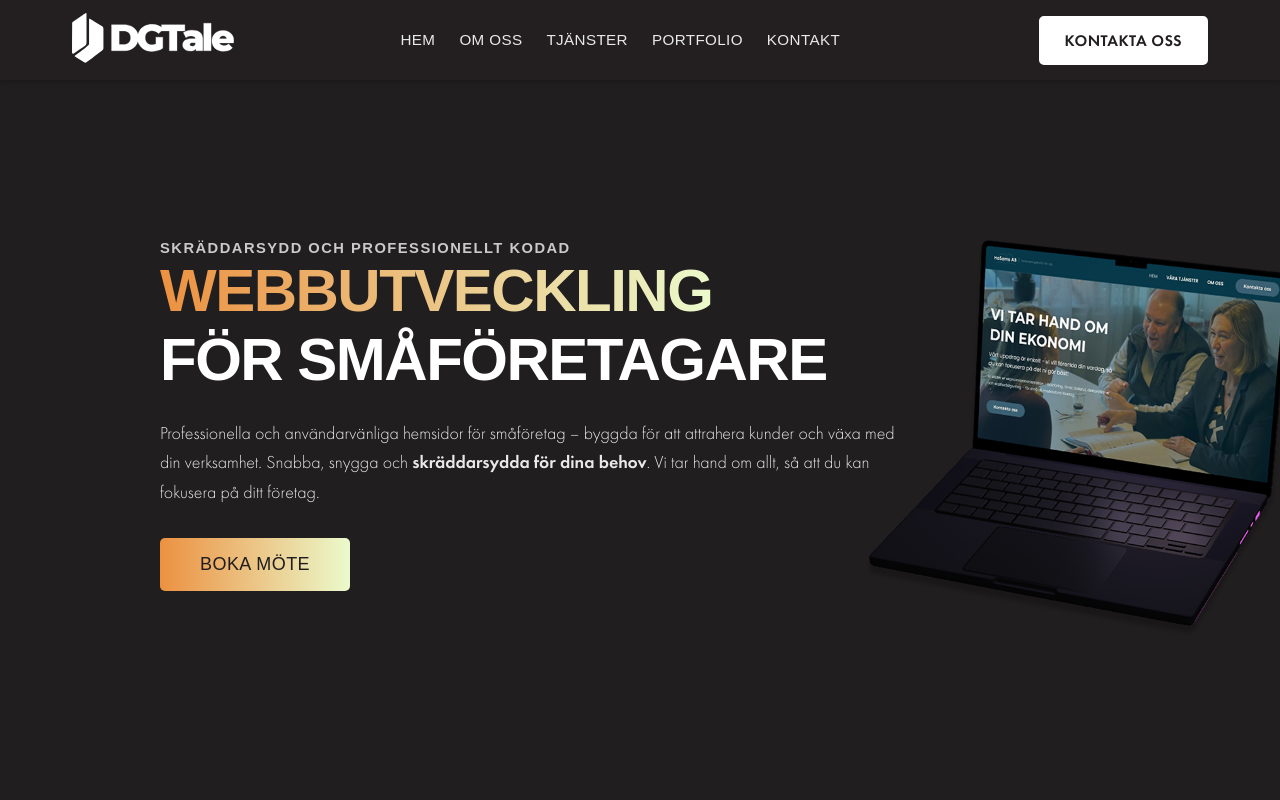
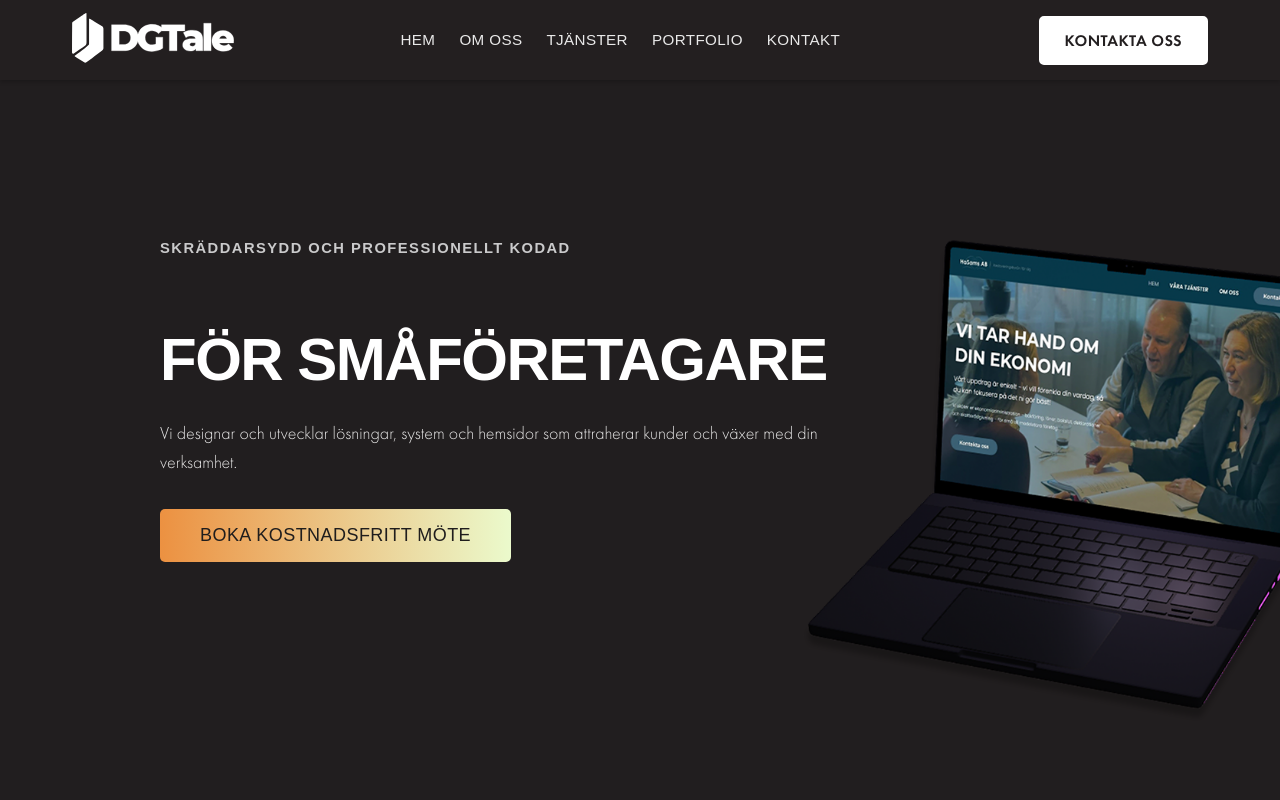
Before and after one commit to dege96/DGTale, a Next.js app: page / in a window 1280 px wide. Shown: the top 800 px of the page. Built offline with nearby package versions, Linux system fonts and the light colour scheme; a web font is replaced by a local one.

Commit message:
Hero: GSAP-rotation av nyckelord [Webbutveckling|Systemlösningar|Automation|Design]

```diff
--- a/package.json
+++ b/package.json
@@ -13,6 +13,7 @@
     "@emotion/styled": "^11.14.0",
     "@mui/material": "^6.4.6",
     "framer-motion": "^11.15.0",
+    "gsap": "^3.13.0",
     "next": "^15.3.1",
     "react": "^18.2.0",
     "react-dom": "^18.2.0"
--- a/src/components/Hero.js
+++ b/src/components/Hero.js
@@ -1,17 +1,58 @@
-import React from 'react';
+'use client';
+
+import React, { useEffect, useRef } from 'react';
 import '@/app/styles/Hero.css';
+import { gsap } from 'gsap';
 
 const Hero = () => {
+  const rotatingRef = useRef(null);
+
+  useEffect(() => {
+    const el = rotatingRef.current;
+    if (!el) return;
+
+    const words = ['WEBBUTVECKLING', 'SYSTEMLÖSNINGAR', 'AUTOMATION', 'DESIGN'];
+    let index = 0;
+
+    el.textContent = words[index];
+    gsap.set(el, { opacity: 1, y: 0 });
+
+    const cycle = () => {
+      gsap.to(el, {
+        y: -10,
+        opacity: 0,
+        duration: 0.3,
+        ease: 'power2.out',
+        onComplete: () => {
+          index = (index + 1) % words.length;
+          el.textContent = words[index];
+          gsap.fromTo(
+            el,
+            { y: 10, opacity: 0 },
+            { y: 0, opacity: 1, duration: 0.35, ease: 'power2.out' }
+          );
+        },
+      });
+    };
+
+    const intervalId = setInterval(cycle, 2200);
+    return () => clearInterval(intervalId);
+  }, []);
+
   return (
     <section id="hero" className="hero">
       <div className="hero-container">
           <div className="hero-content">
             <div className="hero-content-text">SKRÄDDARSYDD OCH PROFESSIONELLT KODAD</div>
-            <h1><span className="text-primary">WEBBUTVECKLING </span>
-             <br /> FÖR SMÅFÖRETAGARE </h1>
-          <p>Professionella och användarvänliga hemsidor för småföretag – byggda för att attrahera kunder och växa med din verksamhet. Snabba, snygga och <b>skräddarsydda för dina behov</b>. Vi tar hand om allt, så att du kan fokusera på ditt företag.</p>
+            <h1>
+              <span className="text-primary">
+                <span ref={rotatingRef} className="rotating-keyword">WEBBUTVECKLING</span>
+              </span>
+              <br /> FÖR SMÅFÖRETAGARE
+            </h1>
+          <p>Vi designar och utvecklar lösningar, system och hemsidor som attraherar kunder och växer med din verksamhet.</p>
           <div className="button-container">
-            <a href="https://meet.brevo.com/victor-de-geer" target="_blank" rel="noopener noreferrer" className="cta-button-secondary" style={{textDecoration: 'none'}}>Boka möte</a>
+            <a href="https://meet.brevo.com/victor-de-geer" target="_blank" rel="noopener noreferrer" className="cta-button-secondary" style={{textDecoration: 'none'}}>Boka kostnadsfritt möte</a>
             {/* <a href="portfolio" target="_blank" rel="noopener noreferrer" className="cta-button" style={{textDecoration: 'none'}}>Kundcase</a> */}
           </div>
         </div>
```
Also changed, not shown: 1 other file (tests, documents, lock files or other folders).
